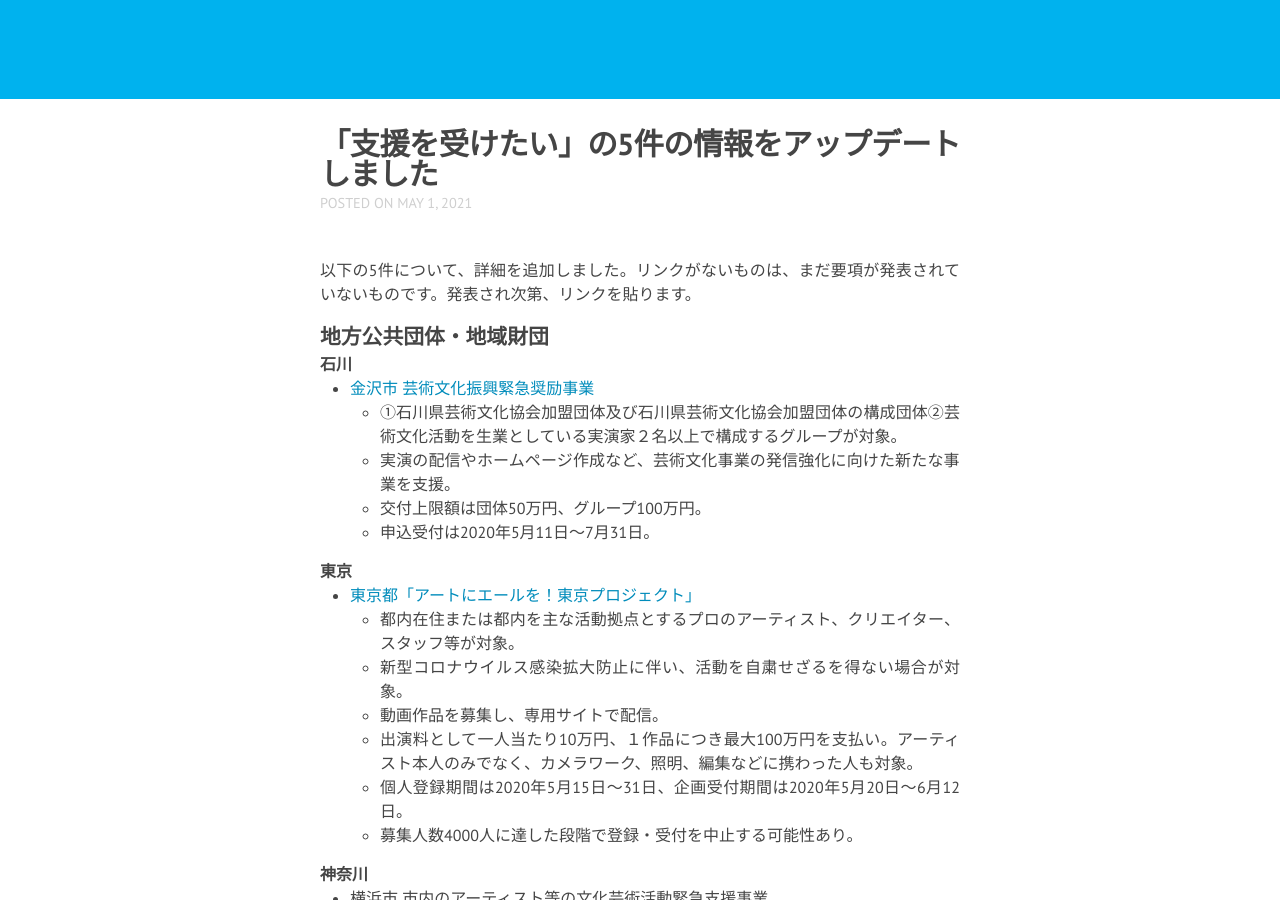
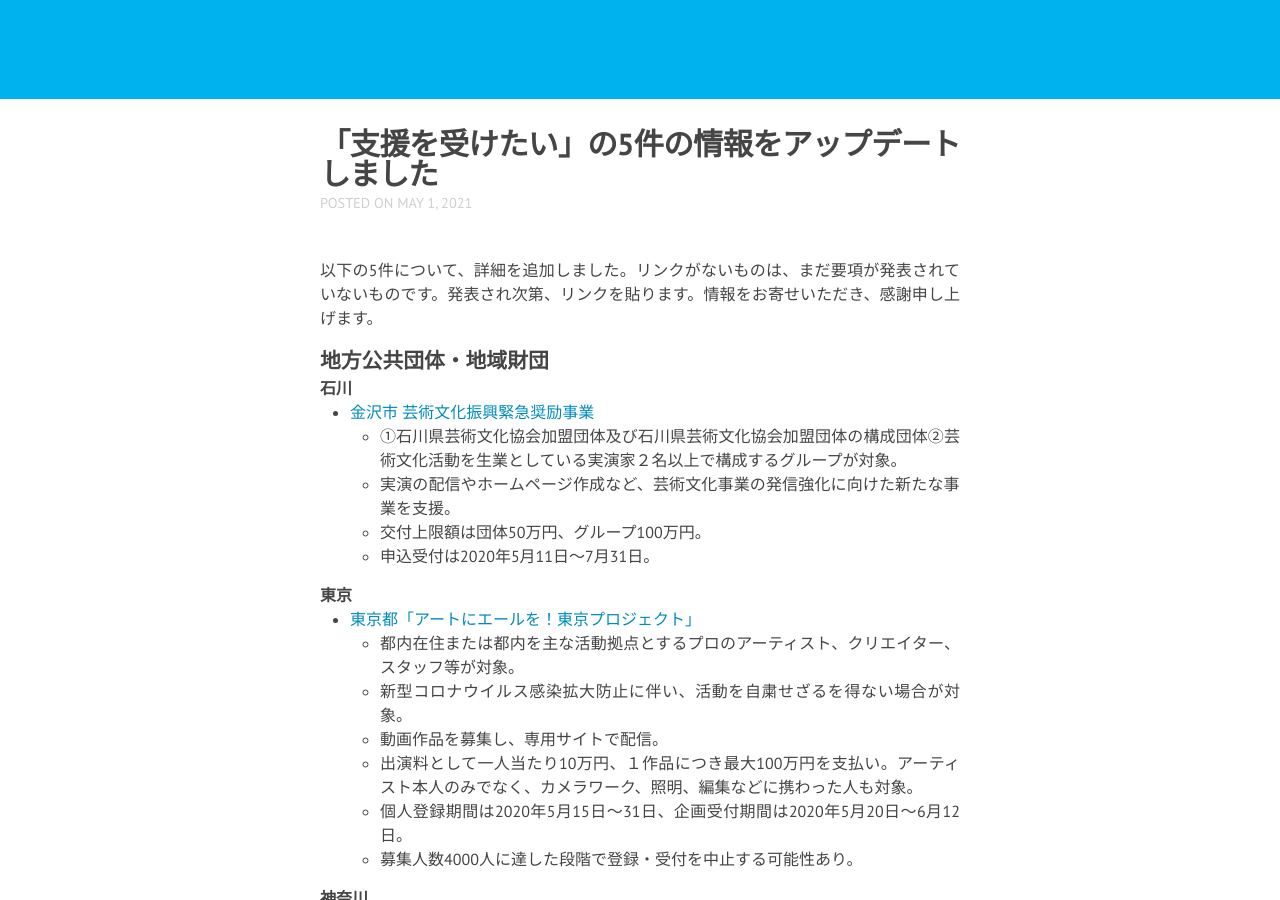
Before and after one commit to a-okuda/resources-for-artists, a Jekyll site: the page built from _posts/2020-05-01-news-artists.md, in a window 1280 px wide and 900 px high, scrolled down 351 px. Built offline with Jekyll 4.4.1, drawn with Linux system fonts in a browser that asks for light colours; nearby versions of some CDN libraries.

Commit message:
Update 2020-05-01-news-artists.md

```diff
--- a/_posts/2020-05-01-news-artists.md
+++ b/_posts/2020-05-01-news-artists.md
@@ -5,7 +5,7 @@ date: 2021-05-01
 categories:
 ---
 
-以下の5件について、詳細を追加しました。リンクがないものは、まだ要項が発表されていないものです。発表され次第、リンクを貼ります。
+以下の5件について、詳細を追加しました。リンクがないものは、まだ要項が発表されていないものです。発表され次第、リンクを貼ります。情報をお寄せいただき、感謝申し上げます。
 
 ### 地方公共団体・地域財団
 #### 石川
```
